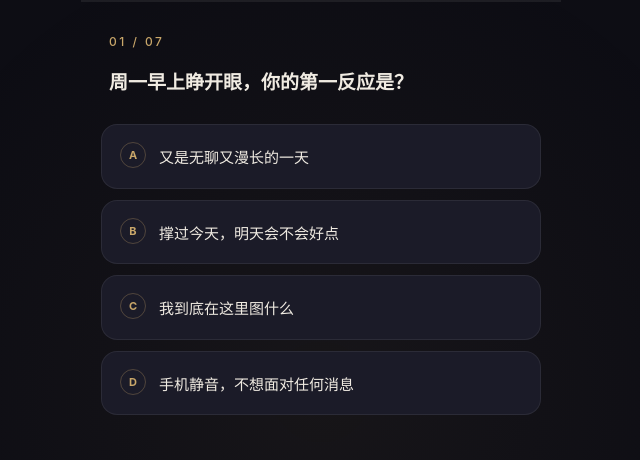
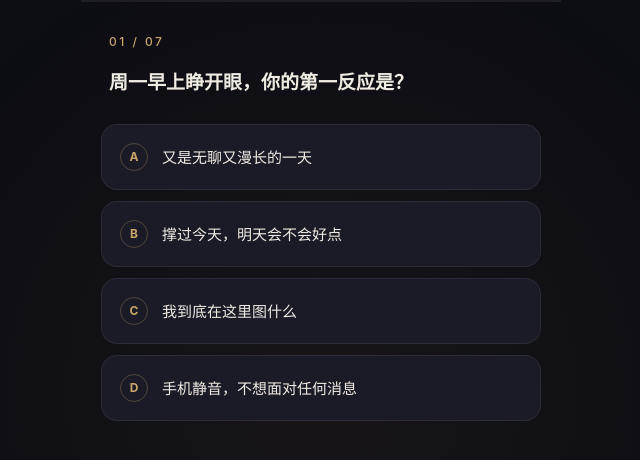
Before and after one commit to hu18310055211-coder/psy-test, a plain HTML site: page index.html in a window 1280 px wide. Both pictures are taken after a click on the button "开始测试". Shown: the full height of the page, 319-959 px from the left. Drawn offline with Linux system fonts and the light colour scheme.

Commit message:
ui: 选项字母与文字垂直居中对齐 + 标题两行等宽光学居中

```diff
--- a/index.html
+++ b/index.html
@@ -45,13 +45,13 @@ body::before{content:'';position:fixed;top:-15%;left:50%;transform:translateX(-5
 .q-num{font-size:12px;color:var(--accent);letter-spacing:2.5px;margin-bottom:18px;font-weight:500}
 .q-text{font-size:19px;font-weight:600;line-height:1.65;transition:opacity .25s;word-break:keep-all;overflow-wrap:break-word}
 .opts{padding:26px 20px 0;display:flex;flex-direction:column;gap:11px}
-.opt{display:flex;align-items:flex-start;gap:13px;background:var(--card);border:1.5px solid rgba(255,255,255,0.07);border-radius:16px;padding:17px 18px;cursor:pointer;transition:border-color .2s,background .2s,transform .15s;opacity:0;transform:translateY(10px)}
+.opt{display:flex;align-items:center;gap:14px;background:var(--card);border:1.5px solid rgba(255,255,255,0.07);border-radius:16px;padding:18px 18px;min-height:60px;cursor:pointer;transition:border-color .2s,background .2s,transform .15s;opacity:0;transform:translateY(10px)}
 .opt.in{opacity:1;transform:translateY(0);transition:opacity .32s,transform .32s,border-color .2s,background .2s}
 .opt.picked{background:var(--sel-bg);border-color:var(--accent)}
 .opt:not(.picked):not([data-locked]):active{transform:scale(.985);border-color:rgba(201,167,106,.3)}
-.badge{width:26px;height:26px;border-radius:50%;border:1.5px solid rgba(201,167,106,.3);display:flex;align-items:center;justify-content:center;font-size:11px;font-weight:700;color:var(--accent);flex-shrink:0;transition:background .2s,border-color .2s,color .2s}
+.badge{width:28px;height:28px;border-radius:50%;border:1.5px solid rgba(201,167,106,.3);display:flex;align-items:center;justify-content:center;font-size:12px;font-weight:700;color:var(--accent);flex-shrink:0;line-height:1;transition:background .2s,border-color .2s,color .2s}
 .opt.picked .badge{background:var(--accent);border-color:var(--accent);color:#0d0d14}
-.opt-body{font-size:15px;line-height:1.7;color:var(--text);padding-top:3px}
+.opt-body{font-size:15px;line-height:1.55;color:var(--text);flex:1}
 
 /* ── RESULT ── */
 #pageResult{display:none;flex-direction:column;min-height:100vh;opacity:0;transition:opacity .4s}
@@ -117,7 +117,7 @@ body::before{content:'';position:fixed;top:-15%;left:50%;transform:translateX(-5
 const CONFIG = {
   meta: {
     category: "职业焦虑测试",
-    title: "你该换工作\n还是换活法？",
+    title: "你该换工作，\n还是换活法？",
     subtitle: "7道题，测出你现在最真实的职业状态",
   },
   questions: [
```
